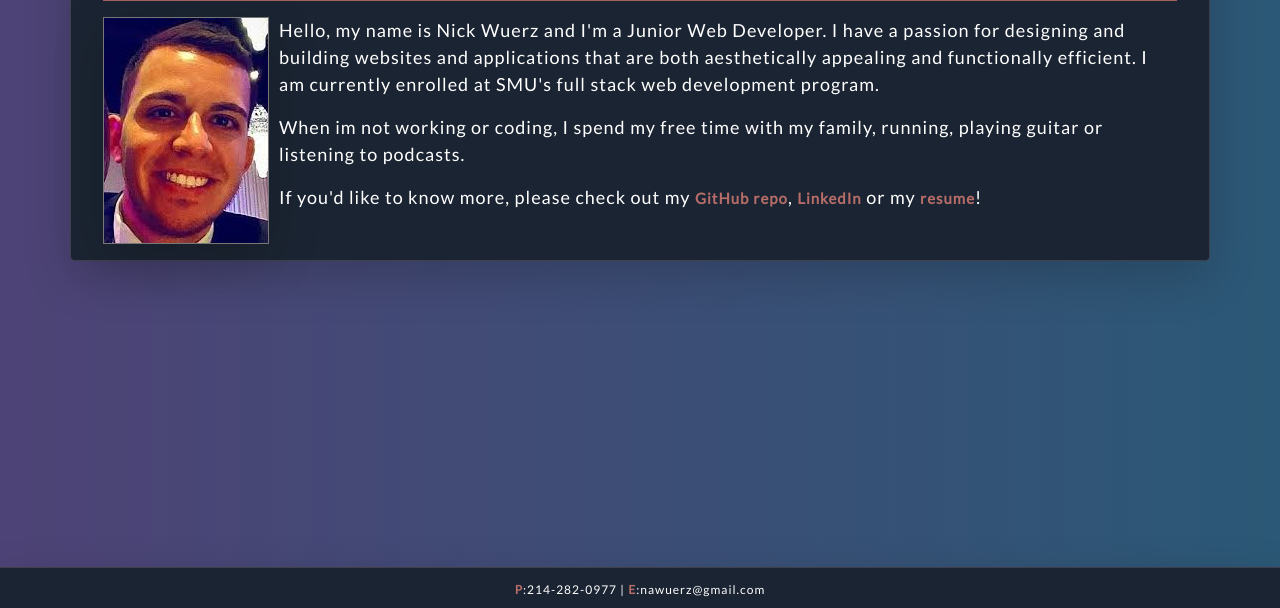
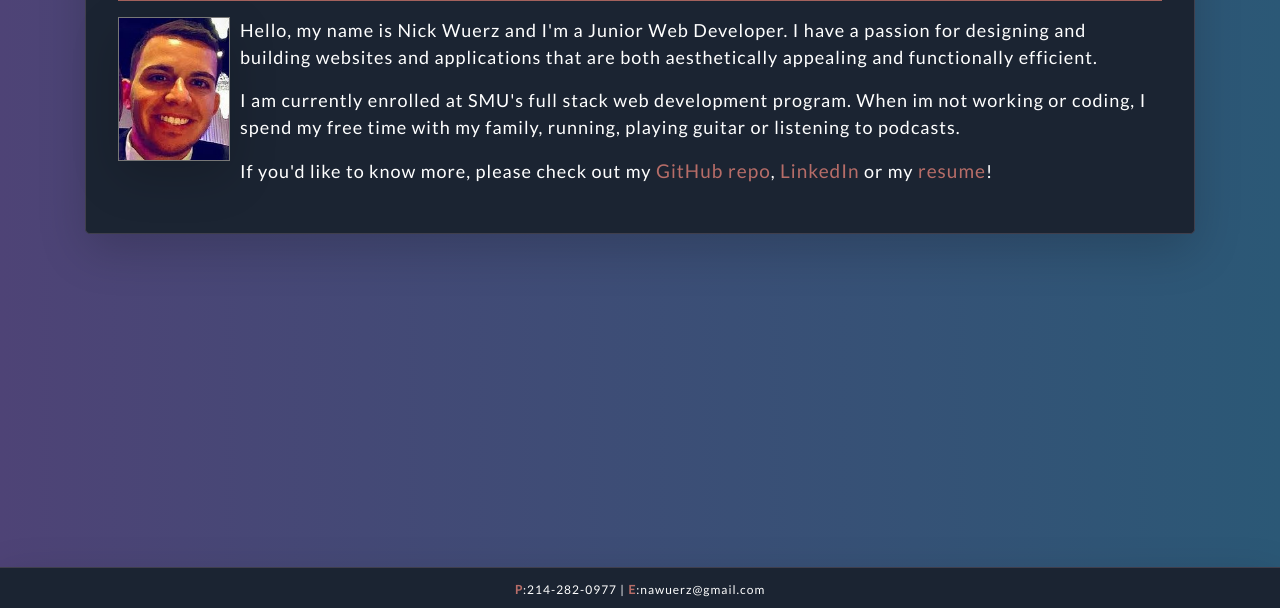
Before and after one commit to nwuerz/portfolio, a website: page public/index.html in a window 1280 px wide. Shown: the part 192-800 px from the top of the page. Drawn offline with nearby package versions, Linux system fonts and the light colour scheme.

Commit message:
updated styling

```diff
--- a/public/index.html
+++ b/public/index.html
@@ -25,32 +25,40 @@
             |
             <a href="/contact">Contact</a>
         </p>
+
     </nav>
 
     <div class="container">
 
         <div class="row">
 
-            <div class="col-xs-12">
+            <div class="col-sm-12">
                 <div class="jumbotron shadow-lg">
                     <h2>About Me</h2>
                     <hr noshade>
-                    <img id="me" class="img-fluid, float-left shadow-lg" src="images/bio-pic(2).jfif" alt="Responsive image">
+                    <img id="me" class="img-fluid, float-left shadow-lg" src="images/bio-pic(2).jfif"
+                        alt="Responsive image">
 
                     <!-- <p>I currently work in the Insurance Industry while also working to develop the skills necessary for an eventual
                     career transition into Web Development. I'm in the process of honing my coding skills via SMU's Full Stack
                     Web Development program.</p> -->
-                    <p>Hello, my name is Nick Wuerz and I'm a Junior Web Developer. I have a passion for designing and building websites and applications
-                        that are both aesthetically appealing and functionally efficient. I am currently enrolled at SMU's full stack web development program.
+                    <p>Hello, my name is Nick Wuerz and I'm a Junior Web Developer. I have a passion for designing and
+                        building websites and applications
+                        that are both aesthetically appealing and functionally efficient.
                     </p>
 
-                    <p>When im not working or coding, I spend my free time with my family, running, playing guitar or
+                    <p>I am currently enrolled at
+                        SMU's full stack web development program. When im not working or coding, I spend my free time
+                        with my family, running, playing guitar or
                         listening to podcasts. </p>
 
                     <p>If you'd like to know more, please check out my
                         <a class="links" target="_blank" href="https://github.com/nwuerz">GitHub repo</a>,
-                        <a class="links" target="_blank" href="https://www.linkedin.com/in/nick-wuerz-908a50195/">LinkedIn</a> or my
-                        <a class="links" target="_blank" href="https://drive.google.com/file/d/17fxU0EyaNPWw6Y70G8aVvHEzxyFhZo4k/view?usp=sharing">resume</a>!</p>
+                        <a class="links" target="_blank"
+                            href="https://www.linkedin.com/in/nick-wuerz-908a50195/">LinkedIn</a> or my
+                        <a class="links" target="_blank"
+                            href="https://drive.google.com/file/d/17fxU0EyaNPWw6Y70G8aVvHEzxyFhZo4k/view?usp=sharing">resume</a>!
+                    </p>
                 </div>
 
             </div>
@@ -61,11 +69,12 @@
 
     </div>
 
-        <footer class="page-footer font-small fixed-bottom shadow-lg">
-            <div class="footer text-center py-2">
-                <small id="footer-txt"><b class="contact-font">P</b>:214-282-0977 | <b class="contact-font">E</b>:nawuerz@gmail.com</small>
-            </div>
-        </footer>
+    <footer class="page-footer font-small fixed-bottom shadow-lg">
+        <div class="footer text-center py-2">
+            <small id="footer-txt"><b class="contact-font">P</b>:214-282-0977 | <b
+                    class="contact-font">E</b>:nawuerz@gmail.com</small>
+        </div>
+    </footer>
 
 </body>
 
--- a/public/style.css
+++ b/public/style.css
@@ -33,6 +33,8 @@ h2 {
     border: #777;
     border-style: solid;
     border-width: 1px;
+    width: 7rem;
+    height: 9rem;
 }
 
 .jumbotron {
@@ -67,6 +69,7 @@ a {
 a:hover{
     color: #B76D68;
     text-decoration: none;
+    font-weight: bolder;
 }
 
 #apc {
@@ -148,14 +151,14 @@ html {
 
 .links {
     color: #B76D68;
-    font-weight: bolder;
-    font-size: 20;
+    /* font-weight: bolder; */
+    font-size: 19px;
 }
 
 .links:hover {
     color: rgb(224, 137, 131);
     font-weight: bolder;
-    font-size: 20;
+    font-size: 19px;
 }
 
 .form-txt {
```
